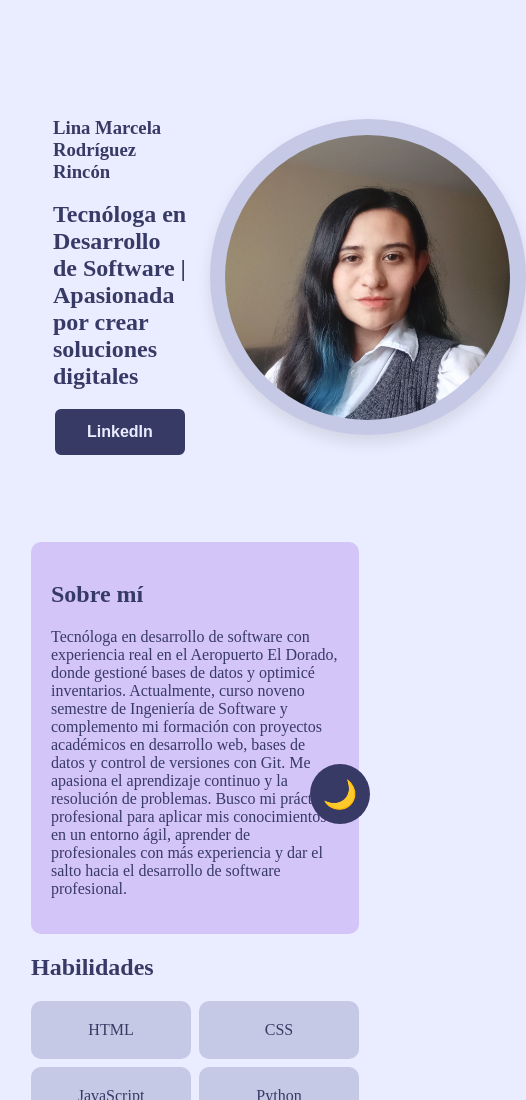
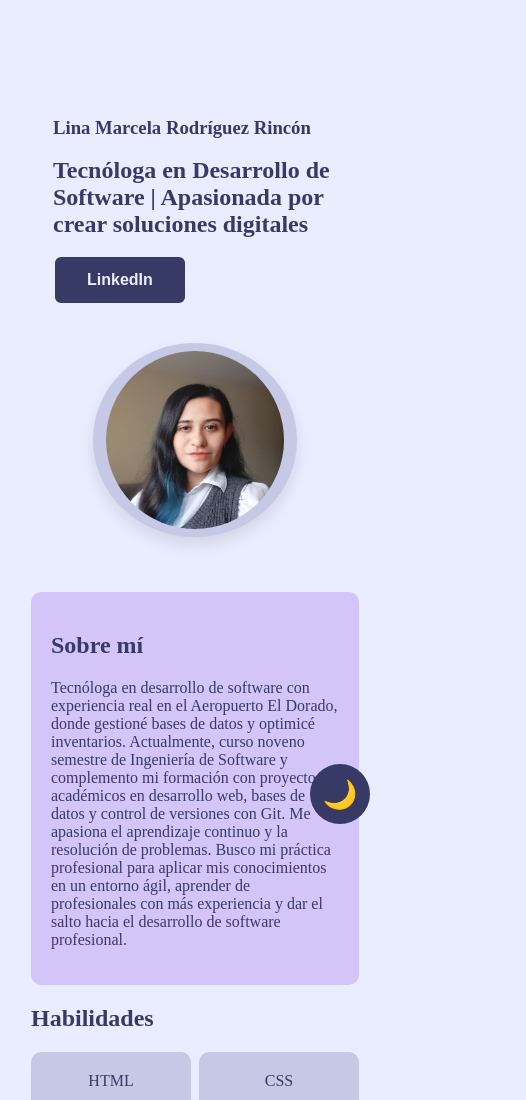
Before and after one commit to LinaProjects/Portafolio, a plain HTML site: page index.html in a window 390 px wide. Shown: the top 1100 px of the page, 526 px wide, since content can reach past the window. Drawn offline with Linux system fonts and the light colour scheme.

Commit message:
Actualiza el diseño del encabezado y agrega estilos de foto
Se añadieron estilos para la dirección flex del encabezado y las dimensiones de la foto.

```diff
--- a/style.css
+++ b/style.css
@@ -169,6 +169,7 @@ p {
 
   header {
     padding: 40px 15px 30px;
+    flex-direction: column;
   }
 
   .titulo {
@@ -184,6 +185,12 @@ p {
     grid-template-columns: repeat(auto-fit, minmax(100px, 1fr));
     gap: 10px;
   }
+
+  .foto {
+    width: 60%;
+    height: auto;
+    margin: 0 auto;
+  }
 }
 
 @media (max-width: 480px) {
```
